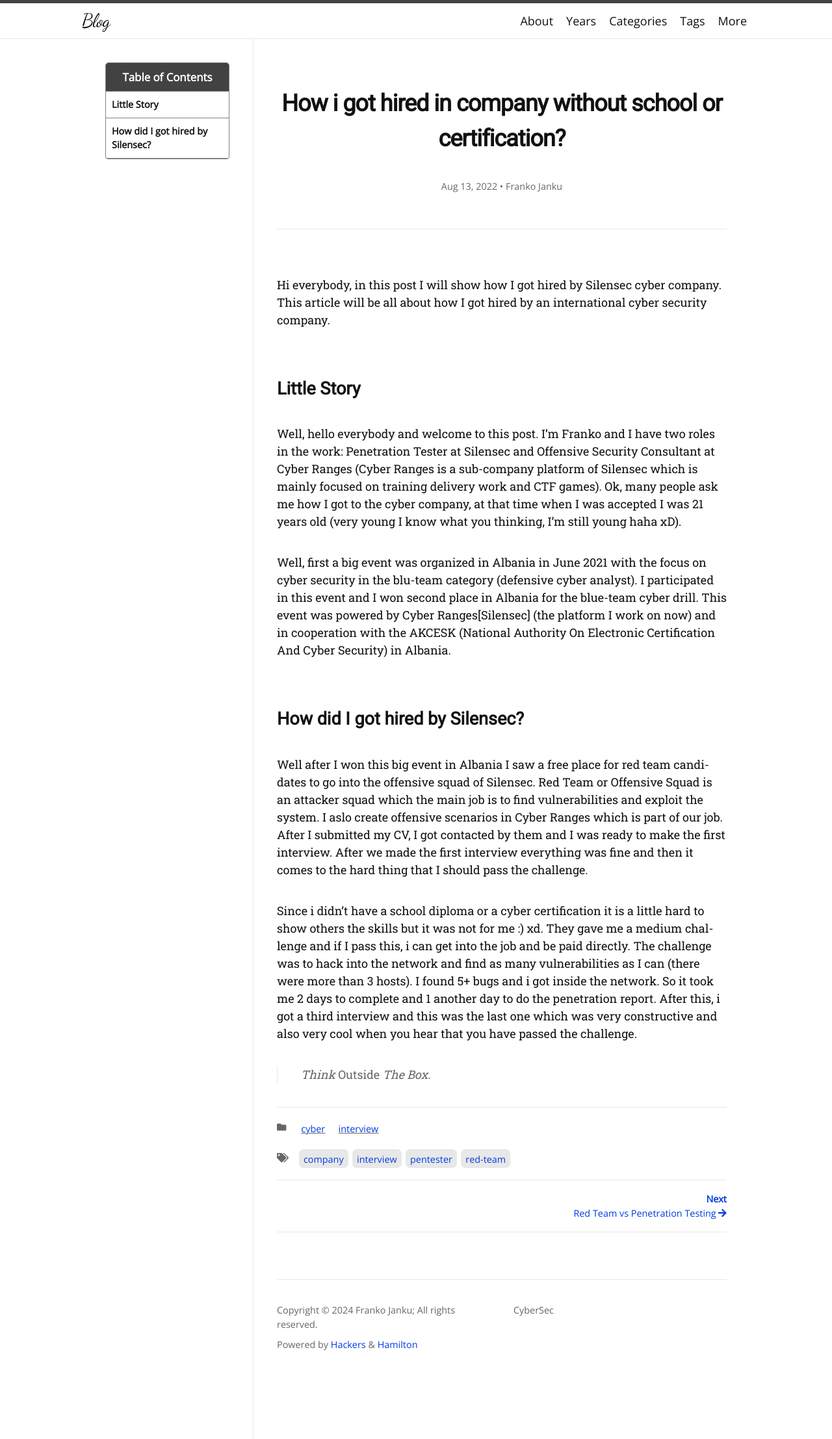
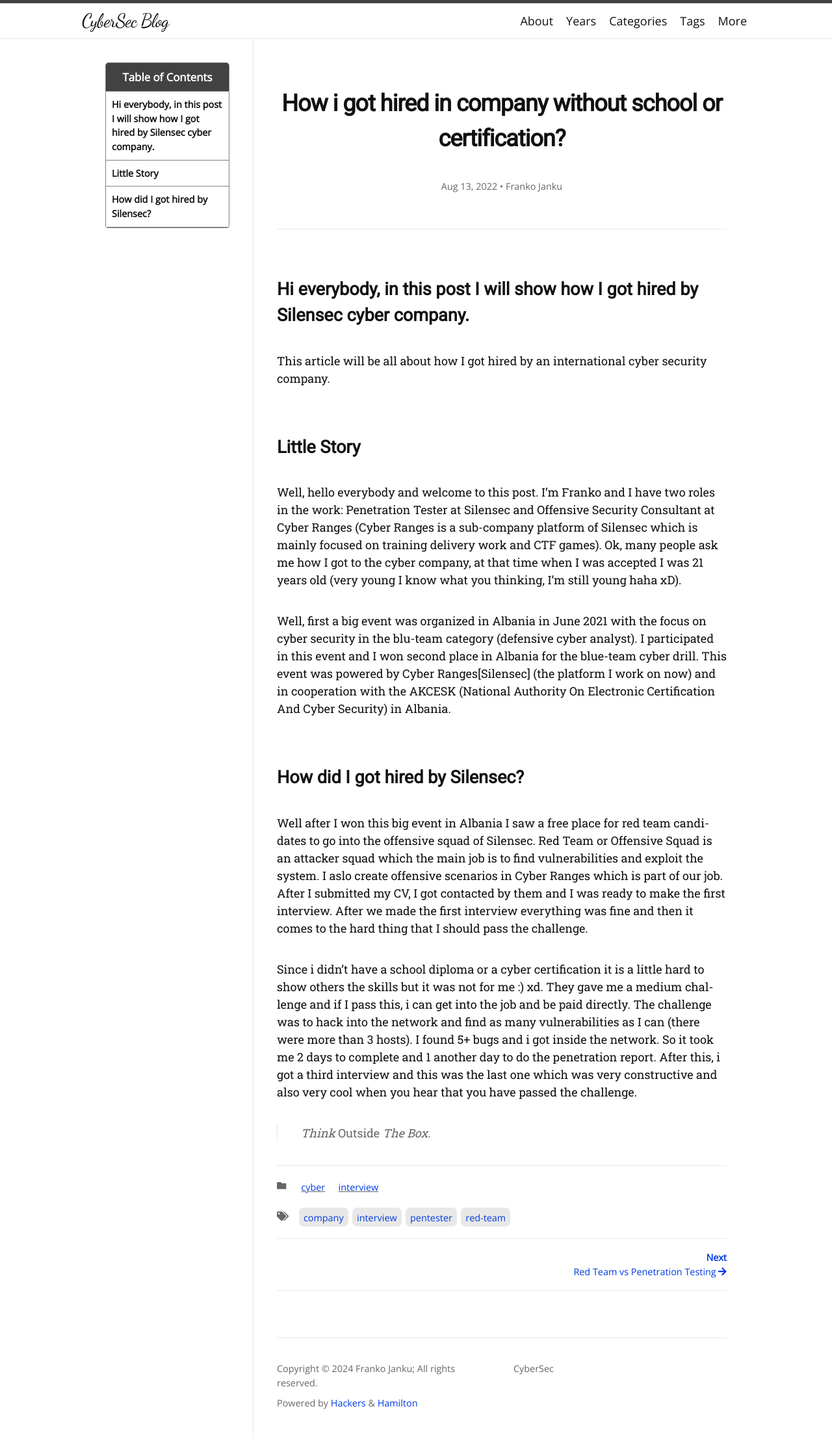
Before and after one commit to Archx0Mas/Archx0Mas.github.io, a Jekyll site: the page built from _posts/2022-08-13-how-got-hired-cyber-company.md, in a window 1280 px wide. Shown: the whole page at 65% size. Built offline with Jekyll 4.4.1, drawn with Linux system fonts in a browser that asks for light colours; nearby versions of some CDN libraries; some web fonts are replaced.

Commit message:
Initial commit

```diff
--- a/_config.yml
+++ b/_config.yml
@@ -1,4 +1,4 @@
-title: Blog
+title: CyberSec Blog
 description: CyberSec
 author: Franko Janku
 avatar: /logo.png
@@ -30,9 +30,9 @@
 # Jekyll SEO Tag (Optional)
 # =========================
 twitter:
-  username: ngzhio
+  username:
   card: summary
-logo: logo.png
+logo: /logo.png
 social:
   name: Franko Janku
   links:
--- a/_posts/2022-08-13-how-got-hired-cyber-company.md
+++ b/_posts/2022-08-13-how-got-hired-cyber-company.md
@@ -8,7 +8,8 @@
   - Franko Janku
 ---
 
-Hi everybody, in this post I will show how I got hired by Silensec cyber company.
+## Hi everybody, in this post I will show how I got hired by Silensec cyber company.
+
 This article will be all about how I got hired by an international cyber security company.
 
 ## Little Story
```
Also changed, not shown: _posts/2022-08-13-red-team-vs-penetration-testing.md (+2 -1 lines).
